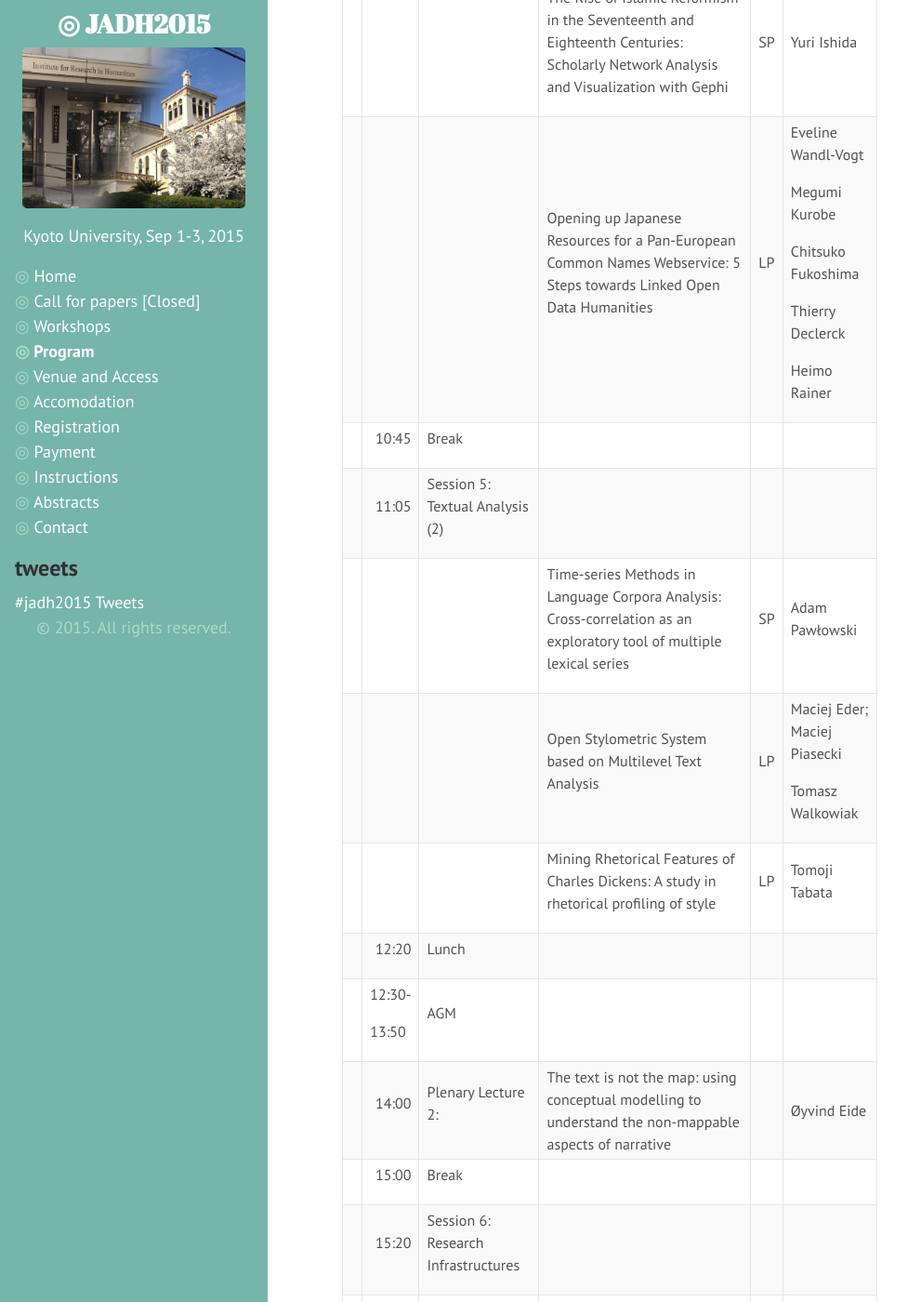
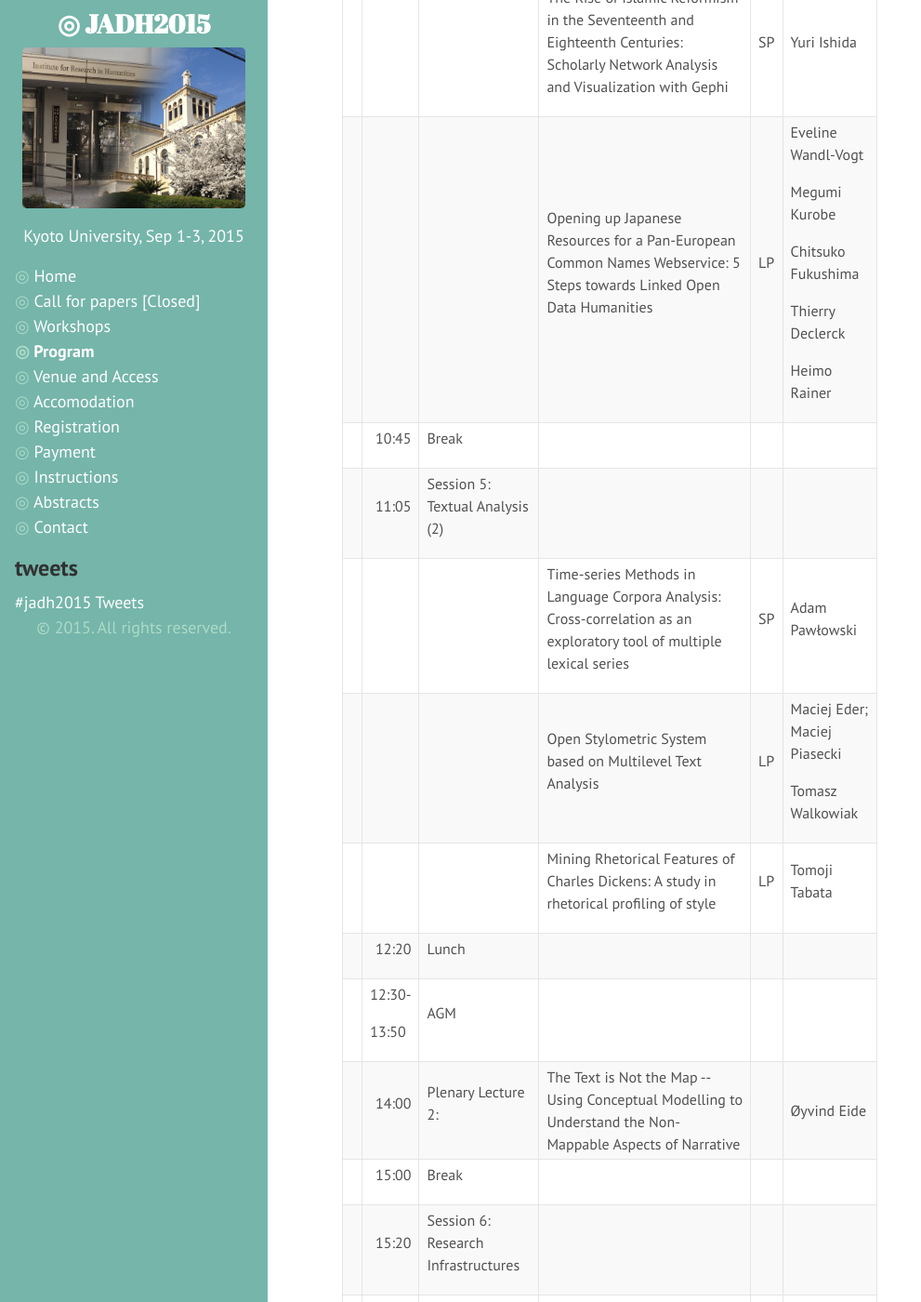
Before and after one commit to jadh2015/jadh2015.github.io, a Jekyll site: the page built from 20programme.md, in a window 1280 px wide and 1400 px high, scrolled down 3535 px. Shown: the whole window at 93% size, without its empty margins (0-991 px from the left). Built offline with Jekyll 4.4.1, drawn with Linux system fonts in a browser that asks for light colours; comment, search, counter and statistics services are not loaded; some of the changed text lies outside the part shown.

```diff
--- a/20programme.md
+++ b/20programme.md
@@ -199,7 +199,7 @@
            </td><td style="text-align:left;" class="ce47">
             <p>Eveline Wandl-Vogt</p>
             <p>Megumi Kurobe</p>
-            <p>Chitsuko Fukoshima</p>
+            <p>Chitsuko Fukushima</p>
             <p>Thierry Declerck</p>
             <p>Heimo Rainer</p>
            </td></tr><tr class="ro3"><td style="text-align:left;" class="ce4"> </td><td style="text-align:right; " class="ce9">
@@ -242,8 +242,7 @@
             <p>14:00</p>
            </td><td style="text-align:left;" class="ce22">
             <p>Plenary Lecture 2:</p>
-           </td><td style="text-align:left;" class="ce25">The text is not the map: using conceptual
-modelling to understand the non-mappable aspects of narrative</td><td style="text-align:left;" class="ce34"></td><td style="text-align:left;" class="ce42">Øyvind Eide</td></tr><tr class="ro3"><td style="text-align:left;" class="ce4"> </td><td style="text-align:right; " class="ce9">
+           </td><td style="text-align:left;" class="ce25">The Text is Not the Map -- Using Conceptual Modelling to Understand the Non-Mappable Aspects of Narrative</td><td style="text-align:left;" class="ce34"></td><td style="text-align:left;" class="ce42">Øyvind Eide</td></tr><tr class="ro3"><td style="text-align:left;" class="ce4"> </td><td style="text-align:right; " class="ce9">
             <p>15:00</p>
            </td><td style="text-align:left;" class="ce18">
             <p>Break</p>
```
Also changed, not shown: other parts of 20programme.md (+1 -1 lines).
